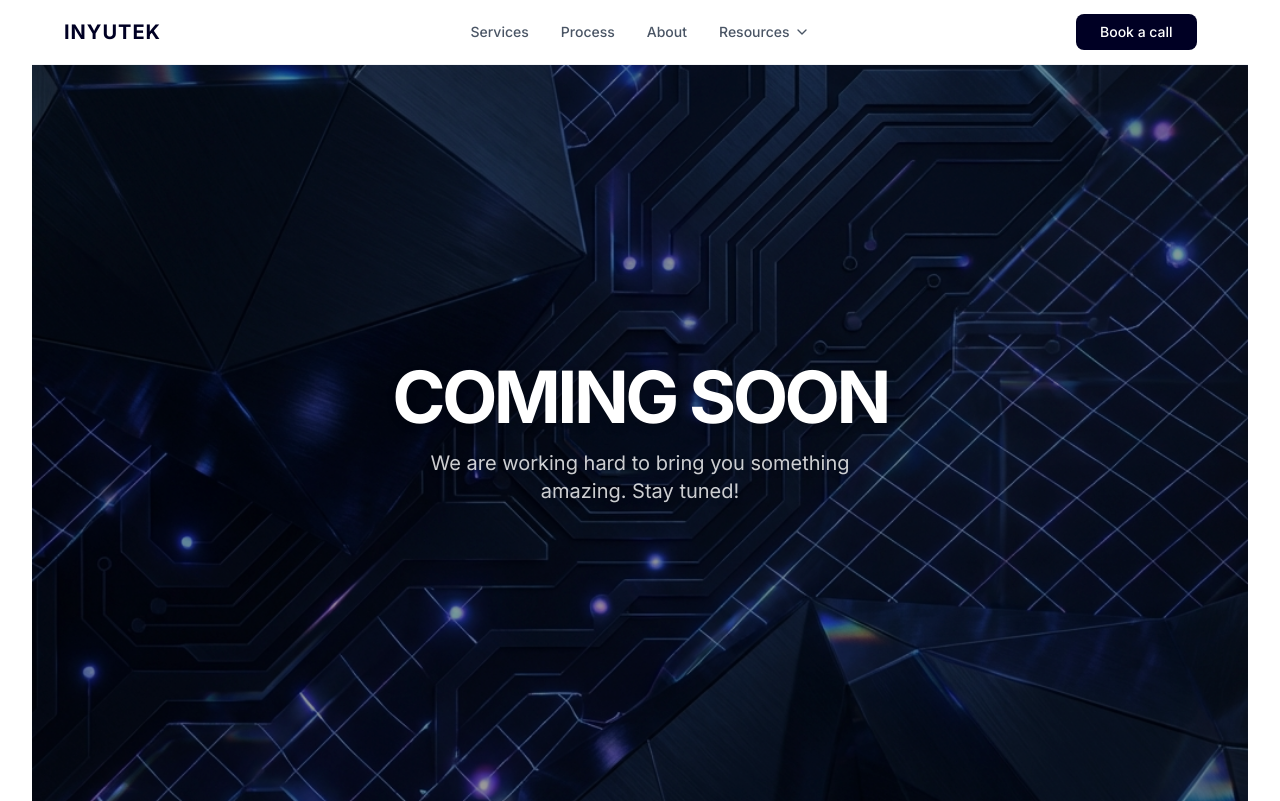
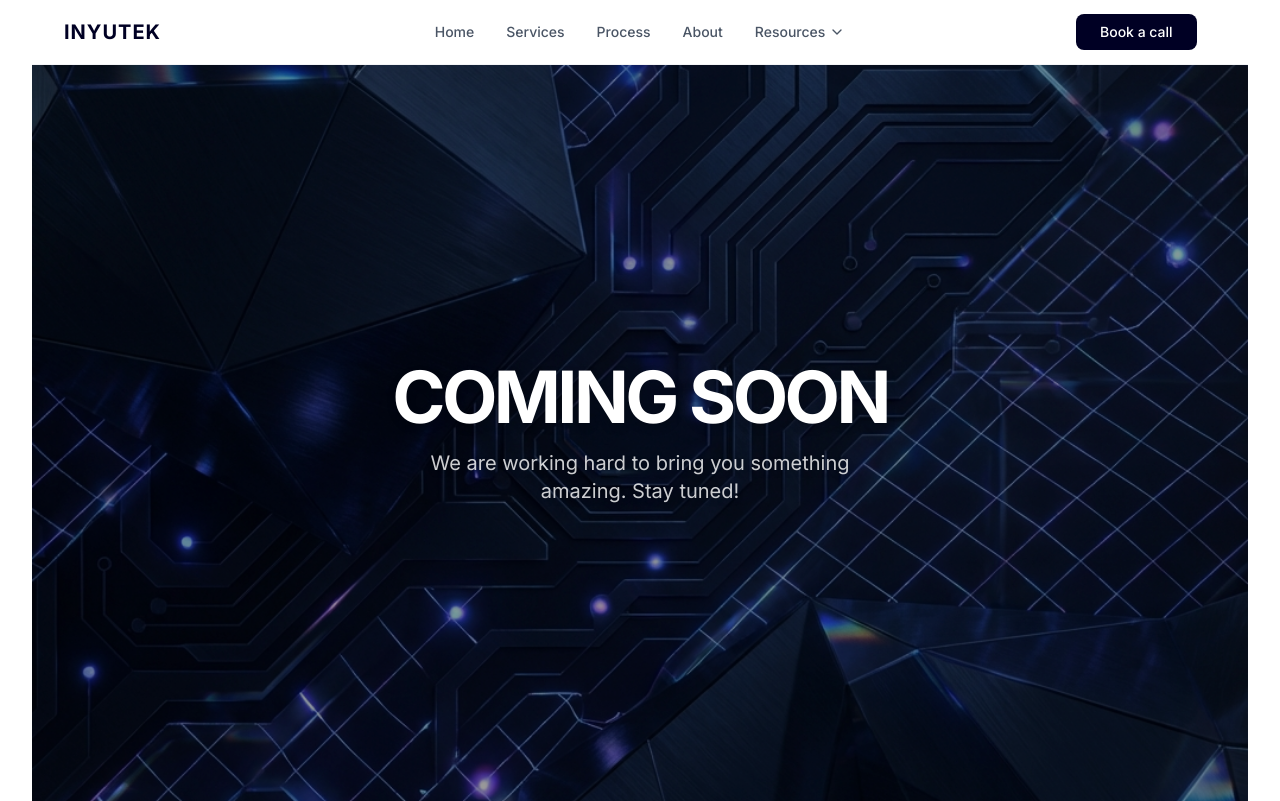
Before and after one commit to inyutek/New_Inyutek, a Next.js app: page /how-we-work in a window 1280 px wide. Built offline with nearby package versions, Linux system fonts and the light colour scheme.

Commit message:
added home button

```diff
--- a/components/navbar.tsx
+++ b/components/navbar.tsx
@@ -92,6 +92,11 @@ export function Navbar() {
 
                 {/* Center: Links */}
                 <div className="hidden md:flex flex-1 justify-center gap-8 text-sm font-medium text-gray-600 items-center">
+                    {pathname !== "/" && (
+                        <Link href="/" className="hover:text-[#000024] transition-colors">
+                            Home
+                        </Link>
+                    )}
                     <Link href="/what-we-do" className="hover:text-[#000024] transition-colors">
                         Services
                     </Link>
@@ -217,6 +222,11 @@ export function Navbar() {
                         transition={{ duration: 0.2 }}
                         className="md:hidden absolute top-16 left-0 w-full bg-white border-b border-gray-100 shadow-lg p-4 flex flex-col gap-4 overflow-hidden"
                     >
+                        {pathname !== "/" && (
+                            <Link href="/" className="text-base font-medium text-gray-700 py-2 border-b border-gray-50" onClick={() => setIsMobileMenuOpen(false)}>
+                                Home
+                            </Link>
+                        )}
                         <Link href="/what-we-do" className="text-base font-medium text-gray-700 py-2 border-b border-gray-50" onClick={() => setIsMobileMenuOpen(false)}>
                             Services
                         </Link>
```
